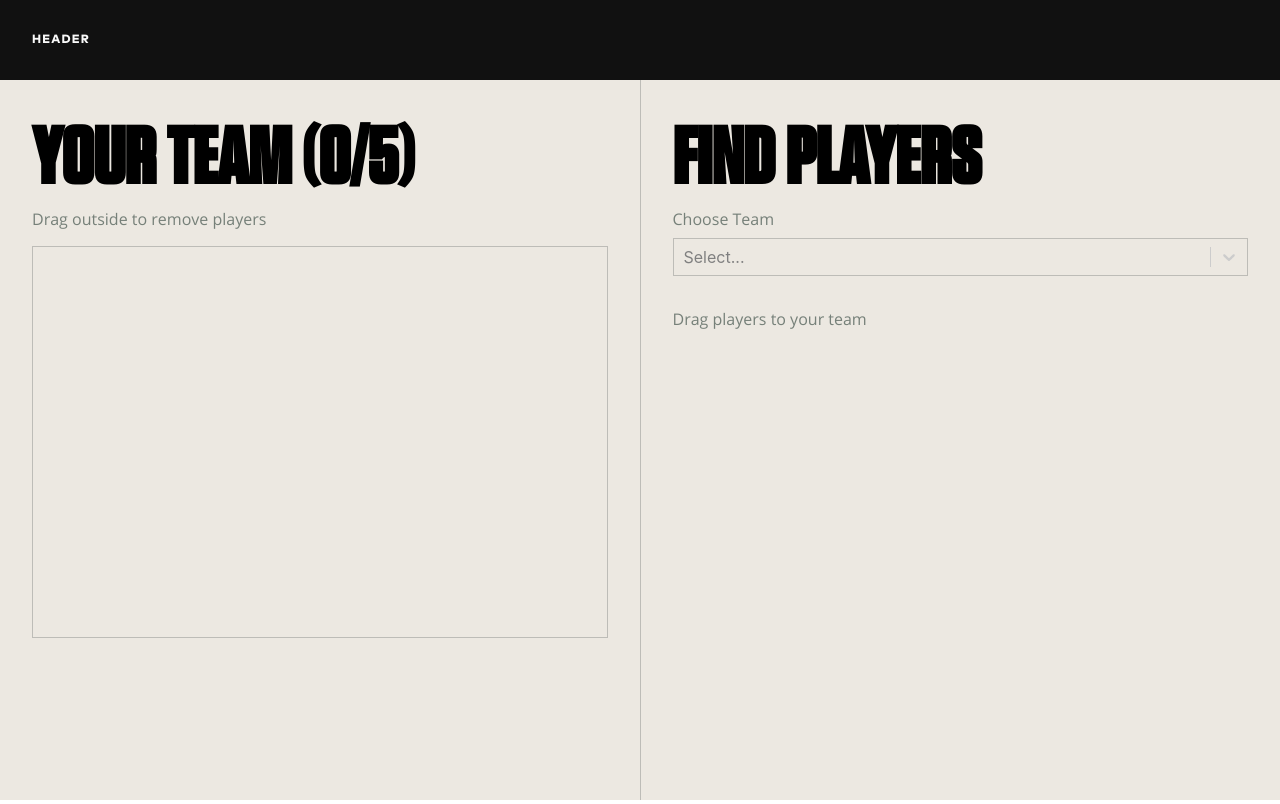
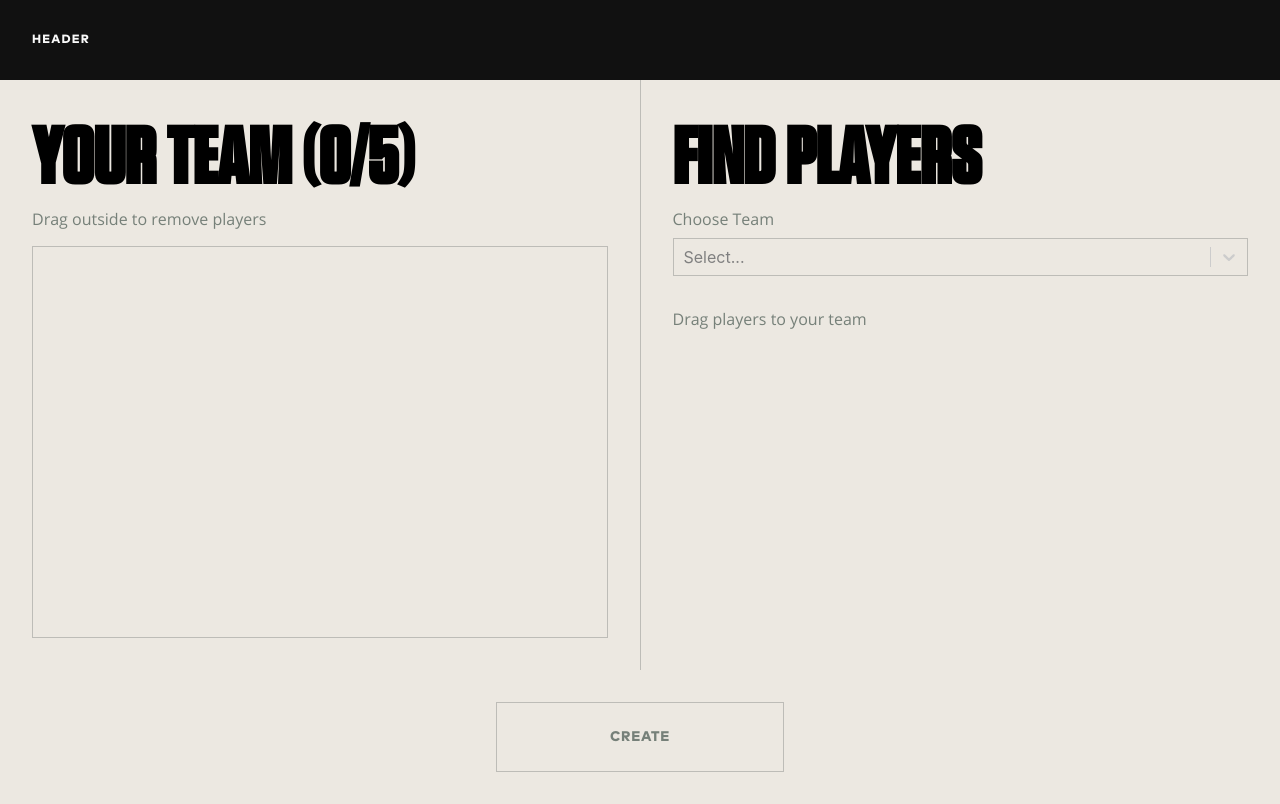
Before and after one commit to selynna/liquid-hacks, a React (Create React App) app in the folder frontend/: page /pickems in a window 1280 px wide. Built offline with nearby package versions, Linux system fonts and the light colour scheme.

Commit message:
TeamCreation: Add finished button

```diff
--- a/frontend/src/pages/pickems/TeamCreation.tsx
+++ b/frontend/src/pages/pickems/TeamCreation.tsx
@@ -1,9 +1,11 @@
 import React from 'react';
 import styled from 'styled-components';
 import { DragDropContext } from 'react-beautiful-dnd';
+
 import TopBar from 'components/TopBar';
 import { P, Header } from 'components/Text';
 import Colors from 'res/colors.json';
+import Button from 'components/Button';
 
 import CustomTeam from './CustomTeam';
 import TeamSelect from './TeamSelect';
@@ -138,7 +140,14 @@ const TeamCreation = () => {
           </Section>
         </Content>
       </DragDropContext>
-      <div></div>
+      <Section style={{ justifyContent: 'center', alignItems: 'center' }}>
+        <Button
+          onClick={() => console.log('CREATE TEAM')}
+          disabled={customTeam.length < 5}
+        >
+          Create
+        </Button>
+      </Section>
     </Page>
   );
 };
--- a/frontend/src/pages/pickems/TeamSelect.tsx
+++ b/frontend/src/pages/pickems/TeamSelect.tsx
@@ -89,7 +89,7 @@ const PlayerList = styled.div`
 const TeamLogo = styled.img`
   width: auto;
   height: auto;
-  max-height: 299px;
+  max-height: 200px;
   align-self: center;
   margin: 16px 0;
 `;
```
